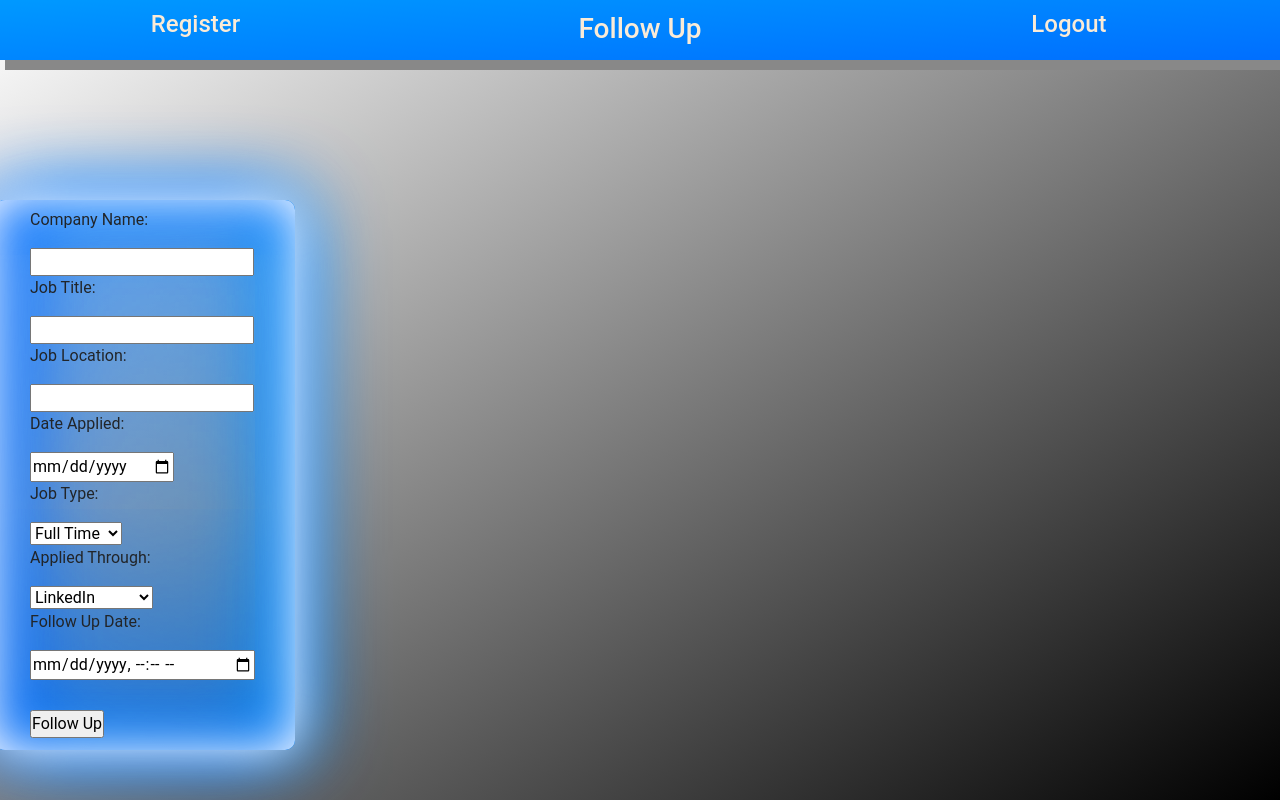
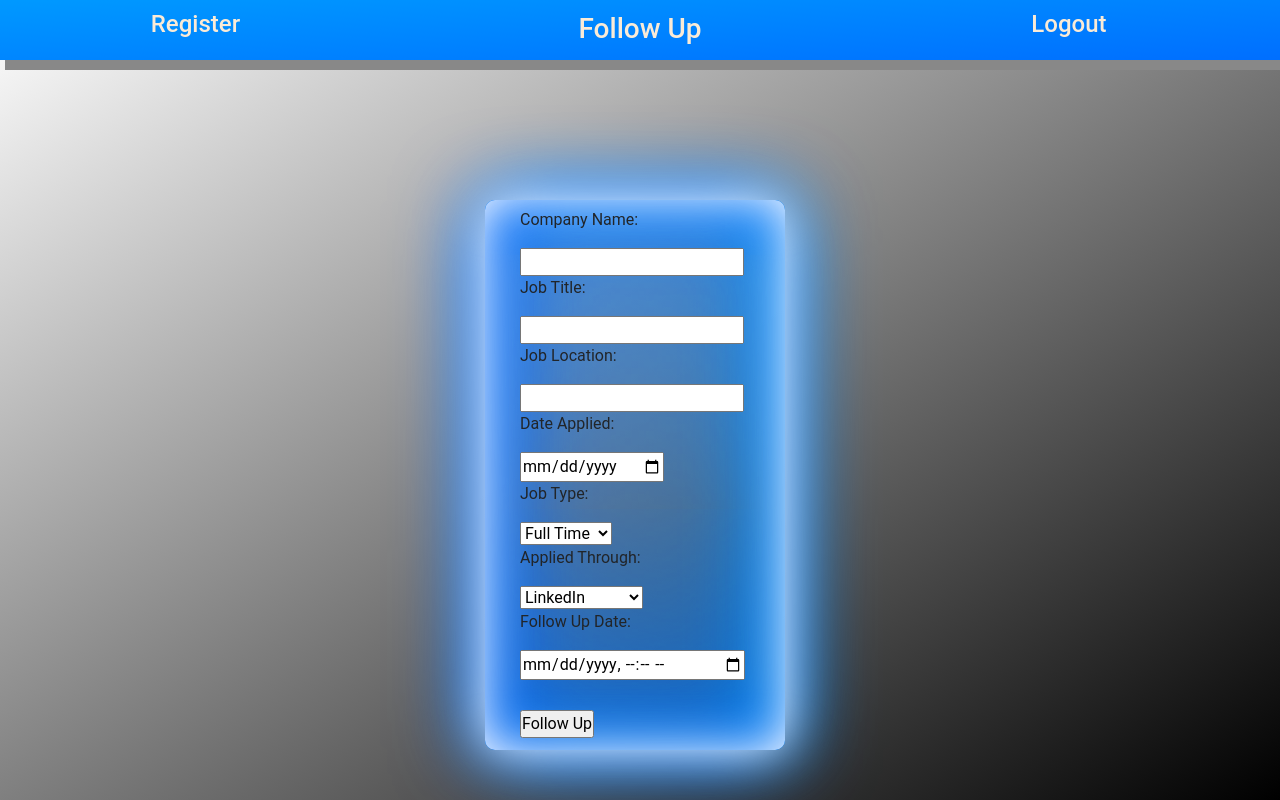
Before and after one commit to SammieSams99/Follow-Up-App, a React (Create React App) app in the folder follow-up/: page /form in a window 1280 px wide. Built offline with nearby package versions, Linux system fonts and the light colour scheme.

Commit message:
adjusted css for userform

```diff
--- a/follow-up/src/App.css
+++ b/follow-up/src/App.css
@@ -187,6 +187,7 @@ a {
 .userform {
   width: 300px;
   height: 550px;
+  border-radius: 50%;
   box-shadow:
     inset 0 0 50px #fff,
     inset 20px 0 80px #0066FF,
@@ -197,7 +198,7 @@ a {
     -10px 0 80px #0066FF,
     10px 0 80px #0099FF;
   vertical-align: middle;
-  margin: 200px, 200px;
+  margin: auto;
   padding: 8px 35px 30px;
   border-radius: 10px;
   position: relative;
```
